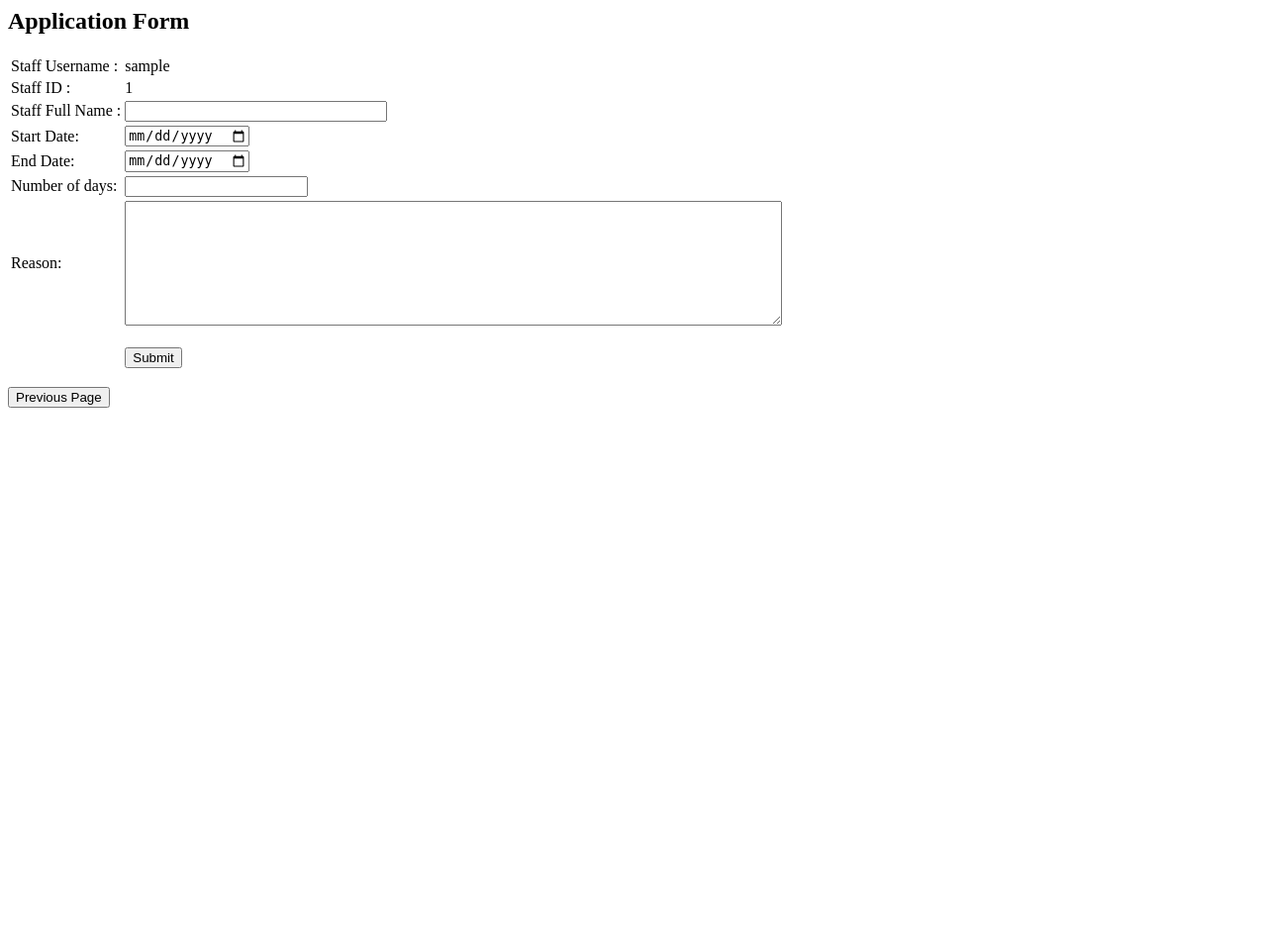
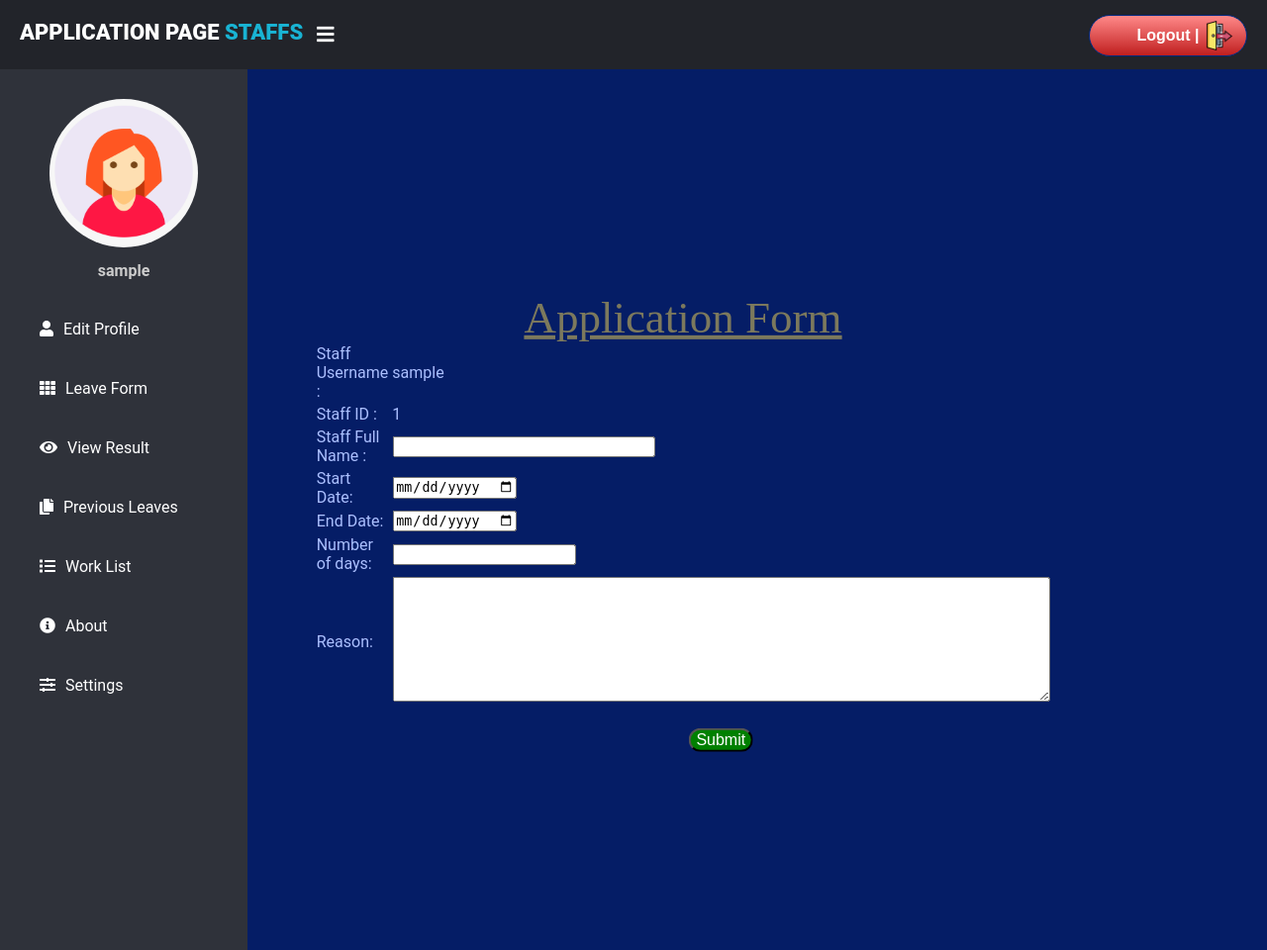
Before and after one commit to IrtisumMusharratRahman/Leave-Application-Management-System, a PHP site: page /leave_form.php in a window 1280 px wide. Shown: the whole page at 99% size. Run offline with PHP 8.4, Linux system fonts and the light colour scheme; the visitor is signed in with stand-in values (Sample User, id 1); some libraries are stand-ins or nearby versions.

Commit message:
leave form

```diff
--- /dev/null
+++ b/css/leave_form.css
@@ -0,0 +1,196 @@
+body {
+    margin: 0;
+    padding: 0;
+    font-family: "Roboto", sans-serif;
+  }
+
+  header {
+    position: fixed;
+    background: #22242a;
+    padding: 20px;
+    width: 100%;
+    height: 30px;
+  }
+
+  .left_area h3 {
+    color: #fff;
+    margin: 0;
+    text-transform: uppercase;
+    font-size: 22px;
+    font-weight: 900;
+  }
+
+  .left_area span {
+    color: #19b3d3;
+  }
+
+  .logout_btn {
+    padding: 5px;
+    background: #19b3d3;
+    text-decoration: none;
+    float: right;
+    margin-top: -30px;
+    margin-right: 40px;
+    border-radius: 2px;
+    font-size: 15px;
+    font-weight: 600;
+    color: #fff;
+    transition: 0.5s;
+    transition-property: background;
+  }
+
+  .logout_btn:hover {
+    background: #0b87a6;
+  }
+
+  .sidebar {
+    background: #2f323a;
+    margin-top: 70px;
+    padding-top: 30px;
+    position: fixed;
+    left: 0;
+    width: 250px;
+    height: 100%;
+    transition: 0.5s;
+    transition-property: left;
+  }
+
+  .sidebar .profile_image {
+
+    width: 150px;
+    height: 150px;
+    border-radius: 100px;
+    margin-bottom: 10px;
+  }
+
+  .sidebar h4 {
+    color: #ccc;
+    margin-top: 0;
+    margin-bottom: 20px;
+  }
+
+  .sidebar a {
+    color: #fff;
+    display: block;
+    width: 100%;
+    line-height: 60px;
+    text-decoration: none;
+    padding-left: 40px;
+    box-sizing: border-box;
+    transition: 0.5s;
+    transition-property: background;
+  }
+
+  .sidebar a:hover {
+    background: #19b3d3;
+  }
+
+  .sidebar i {
+    padding-right: 10px;
+  }
+
+  label #sidebar_btn {
+    z-index: 1;
+    color: #fff;
+    position: fixed;
+    cursor: pointer;
+    left: 320px;
+    font-size: 20px;
+    margin: 5px 0;
+    transition: 0.5s;
+    transition-property: color;
+  }
+
+  label #sidebar_btn:hover {
+    color: #19b3d3;
+  }
+
+  #check:checked ~ .sidebar {
+    left: -190px;
+  }
+
+  #check:checked ~ .sidebar a span {
+    display: none;
+  }
+
+  #check:checked ~ .sidebar a {
+    font-size: 20px;
+    margin-left: 170px;
+    width: 80px;
+  }
+
+  .content {
+    margin-left: 250px;
+    background: #051d66;
+    background-position: center;
+    background-size: cover;
+    height: 100vh;
+    transition: 0.5s;
+  }
+
+  #check:checked ~ .content {
+    margin-left: 60px;
+  }
+
+  #check {
+    display: none;
+  }
+
+  .leaveform {
+    position: absolute;
+    top: 50%;
+    left: 50%;
+    transform: translate(-50%, -50%);
+    padding: 50px;
+    margin: 50px;
+    color: #acc0ff;
+
+    transition: background-color 2s;
+  }
+
+  .right_area > button {
+    cursor: pointer;
+    position: relative;
+
+    border-radius: 3.75rem;
+    line-height: 2.5rem;
+    font-size: 1rem;
+    padding: 0px 20px 0px 20px;
+    width: 10em;
+    border: 1px solid #012880;
+    background-image: linear-gradient(-180deg, #ff8989 0%, #c01f1f 100%);
+  }
+
+  .right_area > button > img {
+    position: fixed;
+    width: 30px;
+    height: 30px;
+    margin-top: 5px;
+    align-items: center;
+    padding-left: 5px;
+  }
+
+  h2
+  {
+    text-align: center;
+    color: #7c795d;
+    font-family: 'Trocchi', serif;
+    font-size: 45px;
+    font-weight: normal;
+    line-height: 48px;
+    margin: 0;
+  }
+  .button1
+  {
+    background-color:green;
+    color:white;
+    font-size: 16px;
+    border-radius: 12px;
+    transition-duration: 0.4s;
+
+  }
+
+
+  .button1:hover {
+    background-color: #19b3d3;/* Green */
+  }
--- a/leave_form.php
+++ b/leave_form.php
@@ -3,11 +3,14 @@ session_start();
 require("./Table/config.php");
 ?>
 
-<html>
+<!DOCTYPE html>
+<html lang="en" dir="ltr">
 
 <head>
+  <meta charset="utf-8">
   <title>Leave Application</title>
-
+  <link rel="stylesheet" href="./css/leave_form.css">
+  <link rel="stylesheet" href="https://cdnjs.cloudflare.com/ajax/libs/font-awesome/5.12.1/css/all.min.css">
 
   <script type="text/javascript">
         function GetDays() {
@@ -42,16 +45,51 @@ require("./Table/config.php");
         }
     </script>
 
-
-
 </head>
 
 <body>
 
+  <input type="checkbox" id="check">
+  <!--header area start-->
+  <header>
+    <label for="check">
+      <i class="fas fa-bars" id="sidebar_btn"></i>
+    </label>
+    <div class="left_area">
+      <h3>Application Page <span>Staffs</span></h3>
+    </div>
+    <div class="right_area">
+      <button class="logout_btn" onclick="window.location.href='logout.php';"> Logout |<img src="./css/images/logout.png" alt="Italian Trulli"> </button>
+
+
+    </div>
+  </header>
+  <!--sidebar start-->
+  <div class="sidebar">
+    <center>
+      <img src= "./css/images/user.png" class="profile_image" alt="">
+      <h4><?php echo $_SESSION["USER"] ?> </h4>
+    </center>
+    <a href="update_info_form.php"><i class="fas fa-user"></i><span>Edit Profile</span></a>
+    <a href="leave_form.php"><i class="fa fa-th"></i><span>Leave Form</span></a>
+    <a href="result.php"><i class="fas fa-eye"></i><span>View Result</span></a>
+    <a href="view_search_staff.php" ><i class="fas fa-copy"></i><span>Previous Leaves</span></a>
+    <a href="#"><i class="fas fa-list"></i><span>Work List</span></a>
+    <a href="#"><i class="fas fa-info-circle"></i><span>About</span></a>
+    <a href="#"><i class="fas fa-sliders-h"></i><span>Settings</span></a>
+  </div>
+  <!--sidebar end-->
+
+
+  <div class="content"></div>
+
+
+<div class="leaveform">
+
 <form name="leave_form" action="add_form.php" method="post" onsubmit="return validateForm()">
 
 
-        <h2> Application Form </h2>
+<h2><u> Application Form </u></h2>
 
 <table>
 
@@ -101,13 +139,13 @@ require("./Table/config.php");
     </tr>
     <tr>
         <td></td>
-                <td align="left"><BR><input type="submit" name="button1" value="Submit"></td>
+        <td align="center"><BR><input type="submit" class="button1" name="button1" value="Submit"></td>
     </tr>
 
 </table>
 </form>
 
-    <button onclick="window.location.href='check_login.php';">Previous Page</button>
+</div>
 </body>
 
 </html>
```
Lines whose indentation alone changed are shown as unchanged.
